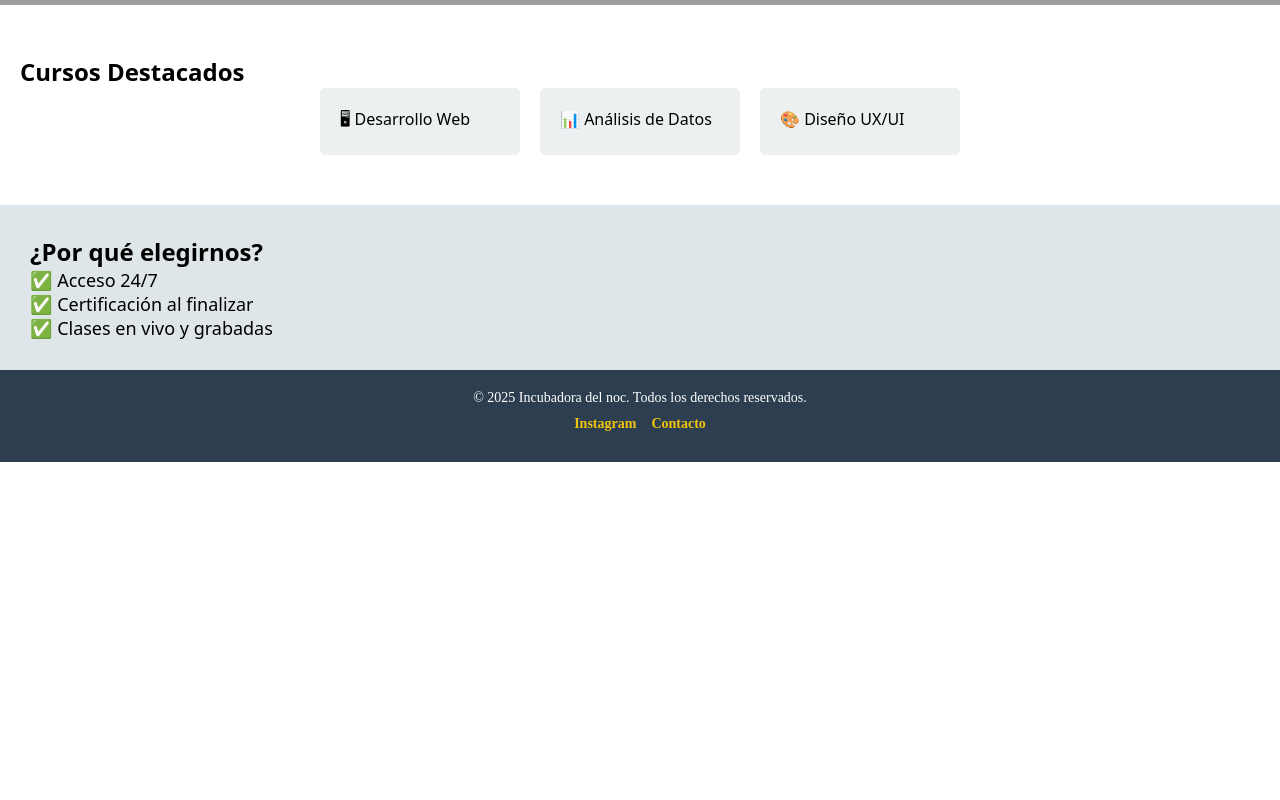
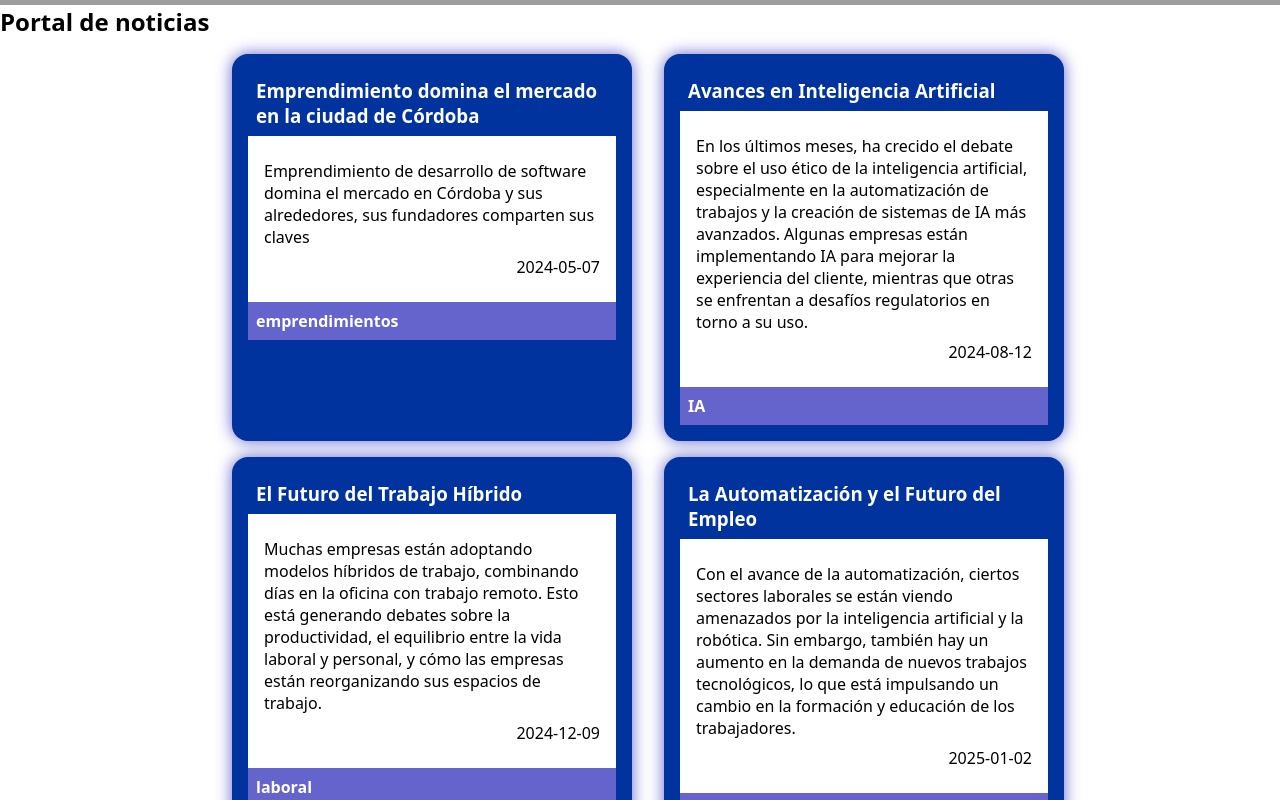
Before and after one commit to ProyectoXAcademy/IncubadoraNOC, an Angular app in the folder front/: page / in a window 1280 px wide. Shown: the part 1000-1800 px from the top of the page. Before the commit the page ends 1462 px from the top, so only its background shows below. Built offline with nearby package versions, Linux system fonts and the light colour scheme; grey boxes are pictures that could not be loaded.

Commit message:
se agregan componente, servicio y modelos de publicacion

```diff
--- /dev/null
+++ b/front/src/app/core/publications/publications.component.css
@@ -0,0 +1,61 @@
+/*PALETA DE COLORES*/
+:root {
+  --color-violeta: #6564cc;
+  --color-azul: #00339e;
+  --color-azul-oscuro: #010163;
+  --color-naranja: #fc6a07;
+}
+
+.borde {
+  border: 1px solid blue;
+}
+
+section {
+  width: 100%;
+  display: flex;
+  flex-wrap: wrap;
+  flex-direction: row;
+  justify-content: center;
+  margin: 0.5rem;
+}
+
+.card {
+  margin: 0.5rem 1rem;
+  padding: 1rem;
+  width: 25rem;
+  background-color: var(--color-azul);
+  border-radius: 1rem;
+  box-shadow: 0rem 0rem 1rem var(--color-violeta);
+  transition: all ease .5s;
+
+}
+
+.card:hover{
+  box-shadow: 0rem 0rem 1rem var(--color-naranja);
+  transform: translateY(-.2rem);
+}
+
+.card h3,
+h4 {
+  padding: 0.5rem;
+  color: #fff;
+}
+
+
+
+.description {
+  padding: 1rem;
+  background-color: #fff;
+}
+
+.description p {
+  margin: 0.5rem 0;
+}
+
+.type{
+  background-color: var(--color-violeta);
+}
+.date{
+  text-align: end;
+}
+/* DARK MODE*/
--- /dev/null
+++ b/front/src/app/core/publications/publications.component.html
@@ -0,0 +1,12 @@
+<section>
+  <article *ngFor="let p of publications" class="borde" class="card">
+    <h3>{{ p.title }}</h3>
+
+    <div class="description">
+      <p>{{ p.description }}</p>
+      <p class="date" >{{ p.issue_date }}</p>
+    </div>
+      <h4 class="type">{{ p.type }}</h4>
+
+  </article>
+</section>
--- /dev/null
+++ b/front/src/app/core/publications/publications.component.ts
@@ -0,0 +1,60 @@
+import { Component, Input } from '@angular/core';
+import {NgFor} from '@angular/common'
+import { Publication } from '../../models/publication.model';
+import { PublicationsService } from '../../services/publications/publications.service';
+
+@Component({
+  selector: 'app-publications',
+  imports: [NgFor],
+  templateUrl: './publications.component.html',
+  styleUrl: './publications.component.css'
+})
+export class PublicationsComponent {
+   constructor(private serv:PublicationsService){}
+
+  publications: Publication[] = [];
+
+ngOnInit(){
+  // DESCOMENTAR UNA VEZ HAYA PUBLICACIONES EN EL BACK
+  //this.publicationsGET()
+
+// info harcodeada de las publicaciones
+this.publications=[
+
+
+    {type:"emprendimientos",
+      title: "Emprendimiento domina el mercado en la ciudad de Córdoba",
+      description: "Emprendimiento de desarrollo de software domina el mercado en Córdoba y sus alrededores, sus fundadores comparten sus claves",
+      issue_date: "2024-05-07",
+      owner_id: 112},
+
+    {type:"IA",
+        title: "Avances en Inteligencia Artificial",
+        description: "En los últimos meses, ha crecido el debate sobre el uso ético de la inteligencia artificial, especialmente en la automatización de trabajos y la creación de sistemas de IA más avanzados. Algunas empresas están implementando IA para mejorar la experiencia del cliente, mientras que otras se enfrentan a desafíos regulatorios en torno a su uso.",
+        issue_date: "2024-08-12",
+        owner_id: 112
+    },
+    {type:"laboral",
+      title: "El Futuro del Trabajo Híbrido",
+      description: "Muchas empresas están adoptando modelos híbridos de trabajo, combinando días en la oficina con trabajo remoto. Esto está generando debates sobre la productividad, el equilibrio entre la vida laboral y personal, y cómo las empresas están reorganizando sus espacios de trabajo.",
+      issue_date: "2024-12-09",
+      owner_id: 112
+  },
+  {type:"IA",
+    title: "La Automatización y el Futuro del Empleo",
+    description: "Con el avance de la automatización, ciertos sectores laborales se están viendo amenazados por la inteligencia artificial y la robótica. Sin embargo, también hay un aumento en la demanda de nuevos trabajos tecnológicos, lo que está impulsando un cambio en la formación y educación de los trabajadores.",
+    issue_date: "2025-01-02",
+    owner_id: 112
+}
+]
+
+}//
+
+ publicationsGET(){
+  this.serv.publicationsGet().subscribe(
+    (data:any) =>  { this.publications = data},
+    (error) => {console.log("error al traer publicaciones")}
+  )
+ }
+
+}//
--- /dev/null
+++ b/front/src/app/services/publications/publications.service.ts
@@ -0,0 +1,18 @@
+import { Injectable } from '@angular/core';
+import { HttpClient } from '@angular/common/http';
+import { Observable } from 'rxjs';
+import { Publication } from '../../models/publication.model';
+@Injectable({
+  providedIn: 'root'
+})
+export class PublicationsService {
+  // agregar endpoint
+  endpoint:string = "endpoint a los servicios"
+  constructor( private http:HttpClient) { }
+
+  publicationsGet():Observable<any>{
+       return this.http.get(this.endpoint)
+  }
+
+
+}//
--- a/front/src/app/views/home/home.component.html
+++ b/front/src/app/views/home/home.component.html
@@ -26,6 +26,14 @@
     <button class="cta">Explorar Cursos</button>
   </section>
 
+
+<!-- PUBLICACIONES -->
+  <section>
+    <h1>Portal de noticias</h1>
+    <app-publications></app-publications>
+  </section>
+
+
   <!-- Cursos Destacados -->
   <section class="cursos-destacados">
     <h2>Cursos Destacados</h2>
--- a/front/src/app/views/home/home.component.ts
+++ b/front/src/app/views/home/home.component.ts
@@ -1,12 +1,12 @@
 import { Component } from '@angular/core';
+import { PublicationsComponent } from "../../core/publications/publications.component";
 
 @Component({
   selector: 'app-home',
-  imports: [],
+  imports: [PublicationsComponent],
   standalone: true,
   templateUrl: './home.component.html',
   styleUrl: './home.component.css'
 })
 export class HomeComponent {
-
 }
```
Also changed, not shown: front/src/app/models/publication.model.ts (added, +7 -0 lines), 2 other files (tests, documents, lock files or other folders).
